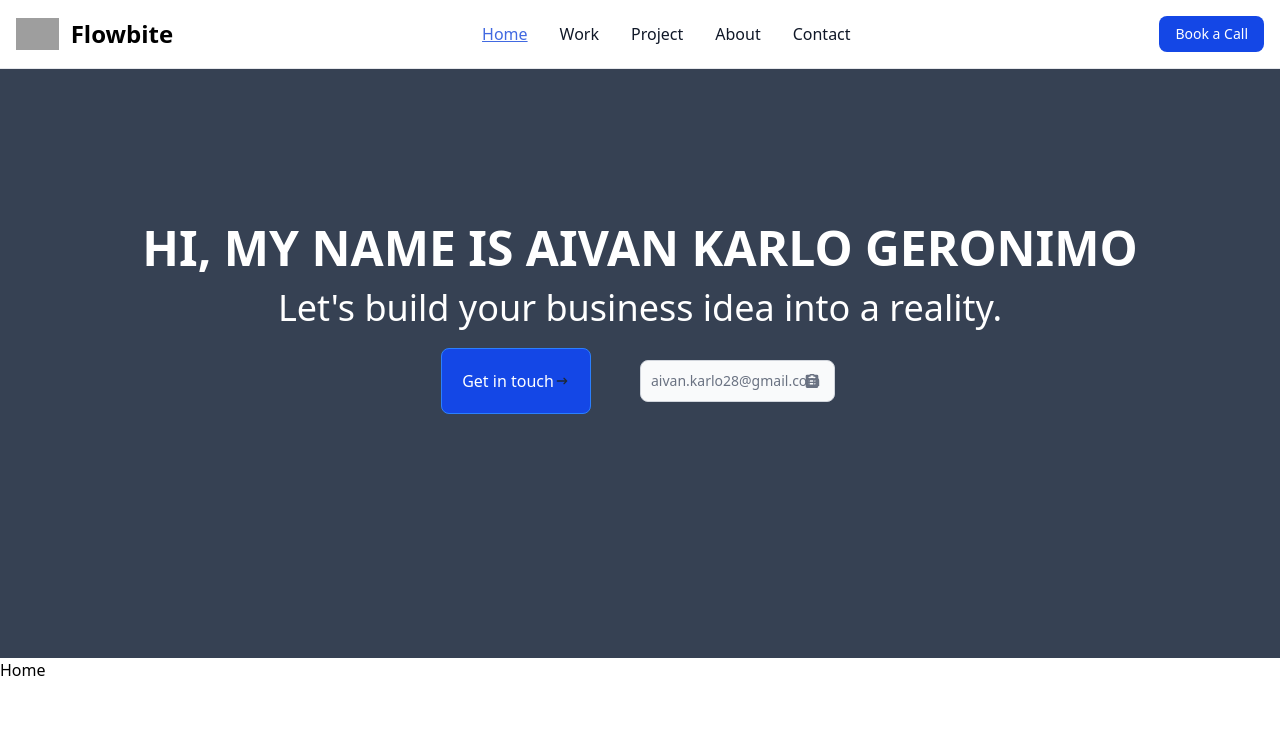
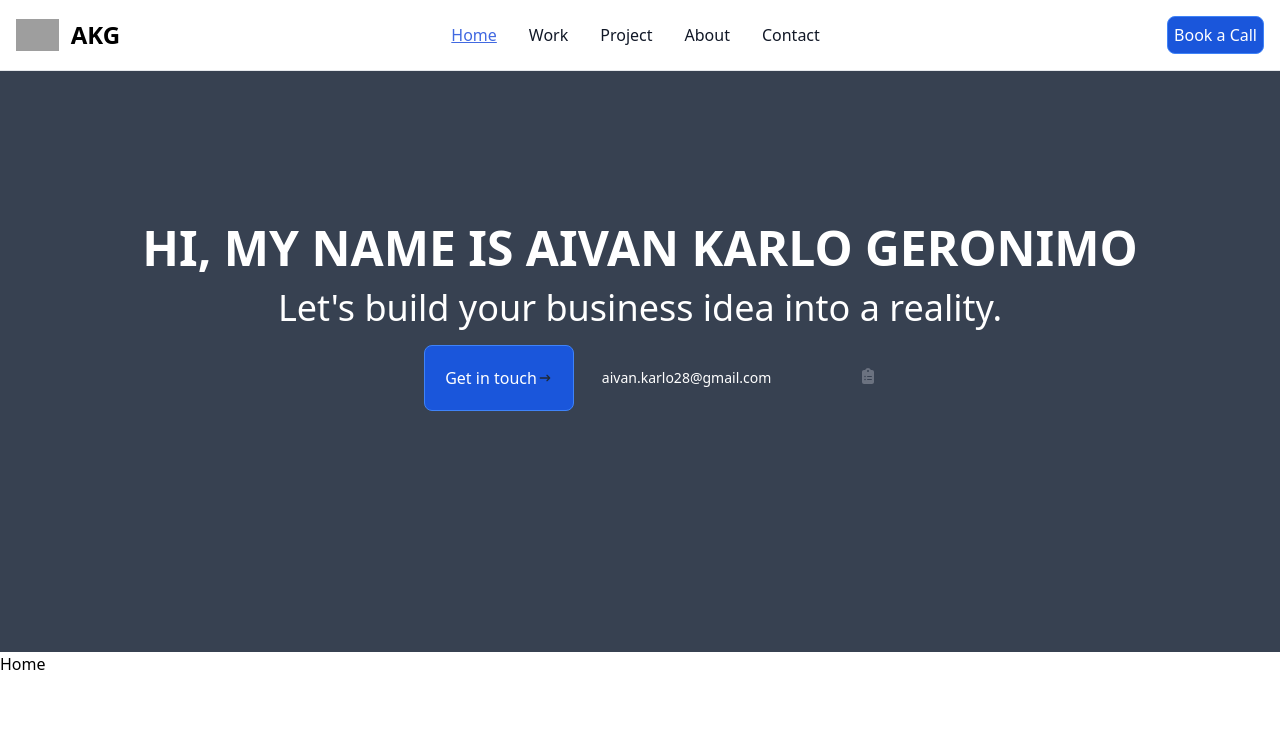
Before and after one commit to avnkrlo/react_portfolio, a React (Vite) app: page /react_portfolio/home in a window 1280 px wide. Shown: the top 751 px of the page. Built offline with nearby package versions, Linux system fonts and the light colour scheme; grey boxes are pictures that could not be loaded.

Commit message:
install flowbite-react and add clipboard component

```diff
--- a/src/App.css
+++ b/src/App.css
@@ -1,3 +1,5 @@
 @import "tailwindcss";
+@plugin "flowbite-react/plugin/tailwindcss";
+@source "../.flowbite-react/class-list.json";
 @plugin "flowbite/plugin";
 @source "../node_modules/flowbite";
--- /dev/null
+++ b/src/components/Clipboard.tsx
@@ -0,0 +1,22 @@
+import { ClipboardWithIcon } from "flowbite-react";
+
+export default function Clipboard() {
+  return (
+    <div className="flex">
+      <div className="relative items-center space-x-10">
+        <label htmlFor="email" className="sr-only">
+          Label
+        </label>
+        <input
+          id="email"
+          type="text"
+          className="rounded-lg p-2 text-sm text-white bg-transparent border-0"
+          value="aivan.karlo28@gmail.com"
+          disabled
+          readOnly
+        />
+        <ClipboardWithIcon valueToCopy="aivan.karlo28@gmail.com" className="mr-2"/>
+      </div>
+    </div>
+  );
+}
--- a/src/components/Jumbotron.tsx
+++ b/src/components/Jumbotron.tsx
@@ -1,4 +1,5 @@
 import { Link } from "react-router-dom";
+import Clipboard from "./Clipboard";
 
 export default function Jumbotron() {
     return (
@@ -25,29 +26,7 @@ export default function Jumbotron() {
                         </div>
 
                         <div className="w-full m-5">
-                            <div className="w-full">
-                                <div className="relative">
-                                    <label htmlFor="npm-install-copy-button" className="sr-only">Label</label>
-                                    <input id="npm-install-copy-button" type="text" className="col-span-6 bg-gray-50 border border-gray-300 text-gray-500 text-sm rounded-lg focus:ring-blue-500 focus:border-blue-500 block w-full p-2.5 dark:bg-gray-700 dark:border-gray-600 dark:placeholder-gray-400 dark:text-gray-400 dark:focus:ring-blue-500 dark:focus:border-blue-500" value="aivan.karlo28@gmail.com" disabled readOnly/>
-                                    <button data-copy-to-clipboard-target="npm-install-copy-button" data-tooltip-target="tooltip-copy-npm-install-copy-button" className="absolute end-2 top-1/2 -translate-y-1/2 text-gray-500 dark:text-gray-400 hover:bg-gray-100 dark:hover:bg-gray-800 rounded-lg p-2 inline-flex items-center justify-center">
-                                        <span id="default-icon">
-                                            <svg className="w-3.5 h-3.5" aria-hidden="true" xmlns="http://www.w3.org/2000/svg" fill="currentColor" viewBox="0 0 18 20">
-                                                <path d="M16 1h-3.278A1.992 1.992 0 0 0 11 0H7a1.993 1.993 0 0 0-1.722 1H2a2 2 0 0 0-2 2v15a2 2 0 0 0 2 2h14a2 2 0 0 0 2-2V3a2 2 0 0 0-2-2Zm-3 14H5a1 1 0 0 1 0-2h8a1 1 0 0 1 0 2Zm0-4H5a1 1 0 0 1 0-2h8a1 1 0 1 1 0 2Zm0-5H5a1 1 0 0 1 0-2h2V2h4v2h2a1 1 0 1 1 0 2Z"/>
-                                            </svg>
-                                        </span>
-                                        <span id="success-icon" className="hidden">
-                                            <svg className="w-3.5 h-3.5 text-blue-700 dark:text-blue-500" aria-hidden="true" xmlns="http://www.w3.org/2000/svg" fill="none" viewBox="0 0 16 12">
-                                                <path stroke="currentColor" stroke-linecap="round" stroke-linejoin="round" stroke-width="2" d="M1 5.917 5.724 10.5 15 1.5"/>
-                                            </svg>
-                                        </span>
-                                    </button>
-                                    <div id="tooltip-copy-npm-install-copy-button" role="tooltip" className="absolute z-10 invisible inline-block px-3 py-2 text-sm font-medium text-white transition-opacity duration-300 bg-gray-900 rounded-lg shadow-xs opacity-0 tooltip dark:bg-gray-700">
-                                        <span id="default-tooltip-message">Copy to clipboard</span>
-                                        <span id="success-tooltip-message" className="hidden">Copied!</span>
-                                        <div className="tooltip-arrow" data-popper-arrow></div>
-                                    </div>
-                                </div>
-                            </div>
+                            <Clipboard/>
                         </div>
                     </div>
                 </div>
--- a/src/components/NavbarComponent.tsx
+++ b/src/components/NavbarComponent.tsx
@@ -7,11 +7,11 @@ export default function NavbarComponent() {
             <div className="max-w-screen-xl flex flex-wrap items-center justify-between mx-auto p-4">
                 <Link to="/react_portfolio/home" className="flex items-center space-x-3 rtl:space-x-reverse">
                     <img src="https://flowbite.com/docs/images/logo.svg" className="h-8" alt="Flowbite Logo"/>
-                    <span className="self-center text-2xl font-semibold whitespace-nowrap dark:text-white">Flowbite</span>
+                    <span className="self-center text-2xl font-semibold whitespace-nowrap dark:text-white">AKG</span>
                 </Link>
 
                 <div className="flex md:order-2 space-x-3 md:space-x-0 rtl:space-x-reverse">
-                    <Link to="/react_portfolio/booking" type="button" className="text-white bg-blue-700 hover:bg-blue-800 focus:ring-4 focus:outline-none focus:ring-blue-300 font-medium rounded-lg text-sm px-4 py-2 text-center dark:bg-blue-600 dark:hover:bg-blue-700 dark:focus:ring-blue-800">Book a Call</Link>
+                    <Link to="/react_portfolio/booking" type="button" className="items-center px-1.5 py-1.5 text-md text-left text-white bg-blue-700 border border-blue-500 rounded-lg center-center hover:text-white sm:ms-4 hover:bg-transparent focus:ring-4 focus:ring-blue-700">Book a Call</Link>
                     <button data-collapse-toggle="navbar-sticky" type="button" className="inline-flex items-center p-2 w-10 h-10 justify-center text-sm text-gray-500 rounded-lg md:hidden hover:bg-gray-100 focus:outline-none focus:ring-2 focus:ring-gray-200 dark:text-gray-400 dark:hover:bg-gray-700 dark:focus:ring-gray-600" aria-controls="navbar-sticky" aria-expanded="false">
                         <span className="sr-only">Open main menu</span>
                         <svg className="w-5 h-5" aria-hidden="true" xmlns="http://www.w3.org/2000/svg" fill="none" viewBox="0 0 17 14">
--- a/vite.config.ts
+++ b/vite.config.ts
@@ -1,12 +1,10 @@
 import { defineConfig } from 'vite'
 import react from '@vitejs/plugin-react'
 import tailwindcss from '@tailwindcss/vite'
+import flowbiteReact from "flowbite-react/plugin/vite";
 
 // https://vite.dev/config/
 export default defineConfig({
-  plugins: [
-    react(),
-    tailwindcss(),
-  ],
+  plugins: [react(), tailwindcss(), flowbiteReact()],
   base: "/react_portfolio",
 });
```
Also changed, not shown: package.json (+6 -4 lines), .flowbite-react/config.json (added), 2 other files (tests, documents, lock files or other folders).
